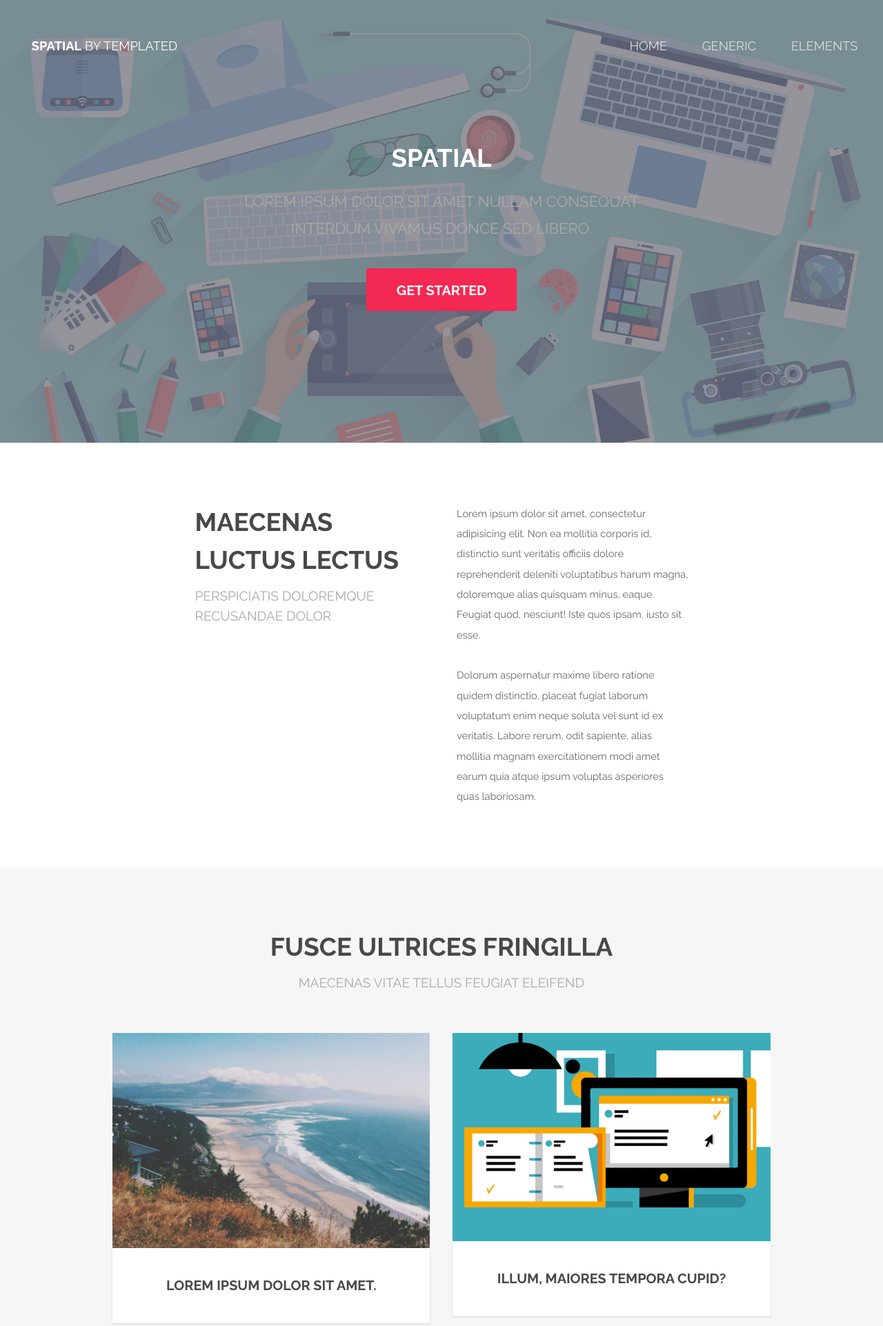
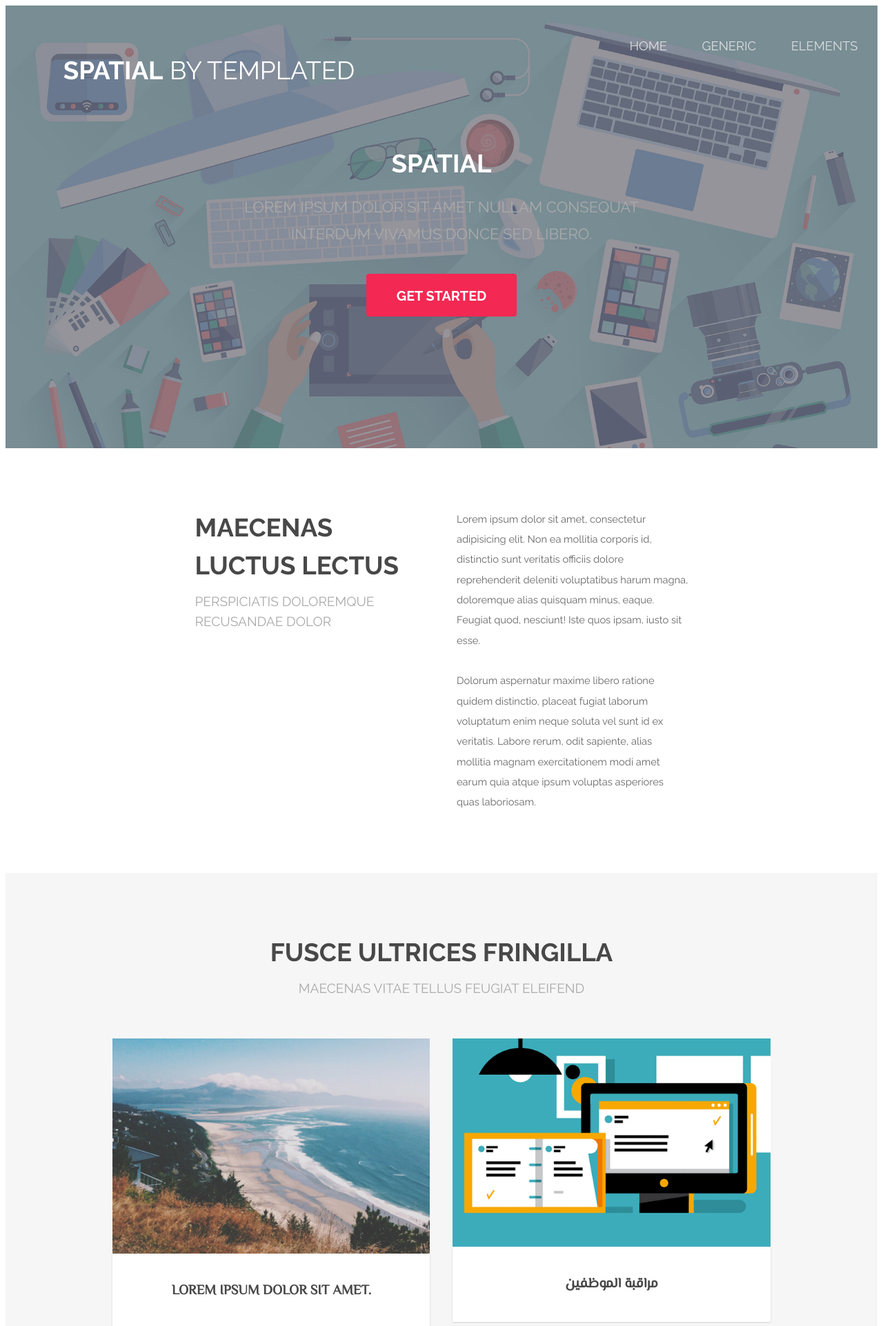
Before and after one commit to Fay-alshuail/TechMag, a PHP site: page /homepage.html in a window 1280 px wide. Shown: the top 1923 px of the page at 69% size. Run offline with PHP 8.4, Linux system fonts and the light colour scheme; some libraries are stand-ins or nearby versions.

Commit message:
font test

```diff
--- a/TechMag/assets/css/main.css
+++ b/TechMag/assets/css/main.css
@@ -1,5 +1,7 @@
 @import url(font-awesome.min.css);
 @import url(https://fonts.googleapis.com/css?family=Raleway:400,700);
+
+<link href="https://fonts.googleapis.com/css?family=El+Messiri" rel="stylesheet">
 
 /*
 	Spatial by TEMPLATED
@@ -108,6 +110,12 @@
 		.container {
 			width: 80em;
 		}
+
+	}
+	h3
+	{
+		font-family: 'El Messiri', sans-serif;
+
 
 	}
 
--- a/TechMag/homepage.html
+++ b/TechMag/homepage.html
@@ -7,6 +7,7 @@
 <html>
 	<head>
 		<title>Spatial by TEMPLATED</title>
+		<link href="https://fonts.googleapis.com/css?family=El+Messiri" rel="stylesheet">
 		<meta charset="utf-8" />
 		<meta name="viewport" content="width=device-width, initial-scale=1" />
 		<link rel="stylesheet" href="assets/css/main.css" />
@@ -72,7 +73,7 @@
 							<div class="6u$ 12u$(xsmall)">
 								<div class="image fit captioned">
 									<img src="images/pic07.gif" alt="" />
-									<h3>Illum, maiores tempora cupid?</h3>
+									<h3 >مراقبة الموظفين </h3>
 								</div>
 							</div>
 						</div>
```
